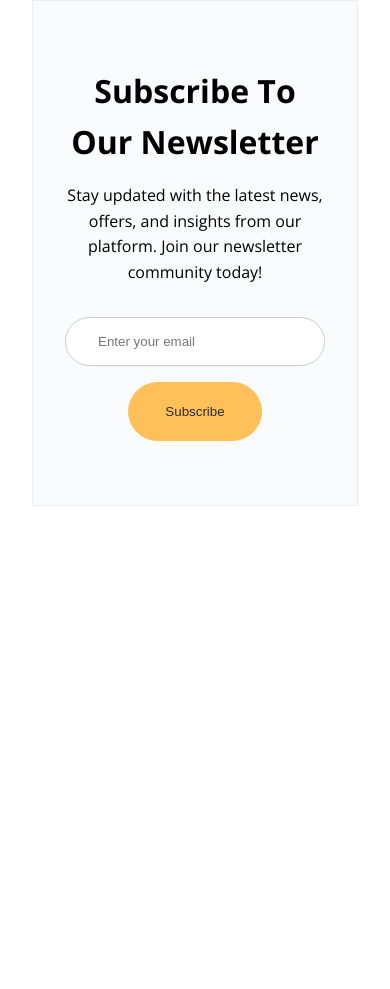
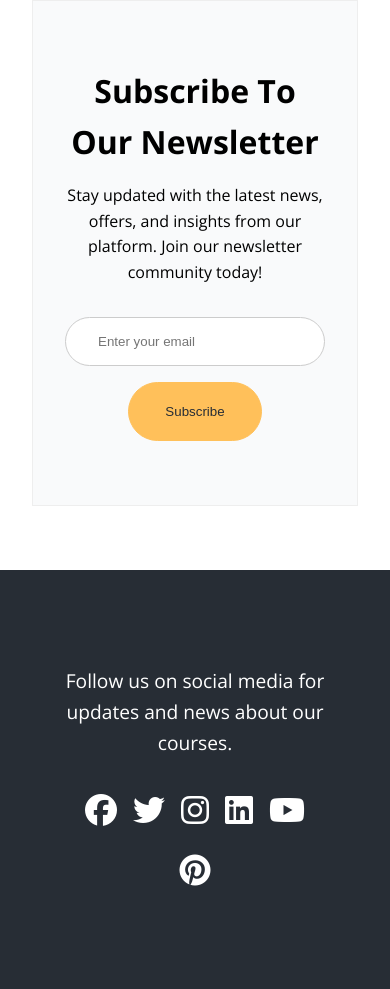
Before and after one commit to elvan/tutor-website-html-css, a plain HTML site: page index.html in a window 390 px wide. Shown: the part 9014-10003 px from the top of the page. Before the commit the page ends 9520 px from the top, so only its background shows below. Drawn offline with nearby package versions, Linux system fonts and the light colour scheme.

Commit message:
Add social media section with links and icons
- Add social media section in index.html with prominent follow links
- Style social section with dark background and responsive design
- Include Font Awesome icons for popular social media platforms
- Add hover effects to highlight links on interaction
- Ensure seamless alignment and accessibility for all devices

```diff
--- a/css/styles.css
+++ b/css/styles.css
@@ -500,6 +500,37 @@ img {
   margin: 1rem 0;
 }
 
+/* Social */
+.social {
+  background: var(--dark-color);
+  color: #fff;
+  padding: 6rem 2rem;
+  text-align: center;
+  font-size: 1.7rem;
+  margin-bottom: 0;
+}
+
+.social a,
+.footer a {
+  color: #fff;
+}
+
+.social a:hover,
+.footer a:hover {
+  color: var(--secondary-color);
+}
+
+.social p {
+  margin-bottom: 2rem;
+}
+
+.social .social-icons {
+  display: flex;
+  justify-content: center;
+  gap: 1rem;
+  margin-top: 2rem;
+}
+
 /* Media Queries */
 
 @media (max-width: 768px) {
--- a/index.html
+++ b/index.html
@@ -496,6 +496,33 @@
       </div>
     </section>
 
+    <!-- Social -->
+    <section class="social section">
+      <div class="container">
+        <p>Follow us on social media for updates and news about our courses.</p>
+        <div class="social-icons">
+          <a href="https://facebook.com" target="_blank" aria-label="Follow Us On Facebook">
+            <i class="fa-brands fa-facebook fa-2x"></i>
+          </a>
+          <a href="https://twitter.com" target="_blank" aria-label="Follow Us On Twitter">
+            <i class="fa-brands fa-twitter fa-2x"></i>
+          </a>
+          <a href="https://instagram.com" target="_blank" aria-label="Follow Us On Instagram"
+            ><i class="fa-brands fa-instagram fa-2x"></i>
+          </a>
+          <a href="https://linkdin.com" target="_blank" aria-label="Follow Us On Linkdin"
+            ><i class="fa-brands fa-linkedin fa-2x"></i>
+          </a>
+          <a href="https://youtube.com" target="_blank" aria-label="Follow Us On Youtube">
+            <i class="fa-brands fa-youtube fa-2x"></i>
+          </a>
+          <a href="https://pinterest.com" target="_blank" aria-label="Follow Us On Pinterest">
+            <i class="fa-brands fa-pinterest fa-2x"></i>
+          </a>
+        </div>
+      </div>
+    </section>
+
     <script src="js/script.js"></script>
   </body>
 </html>
```
